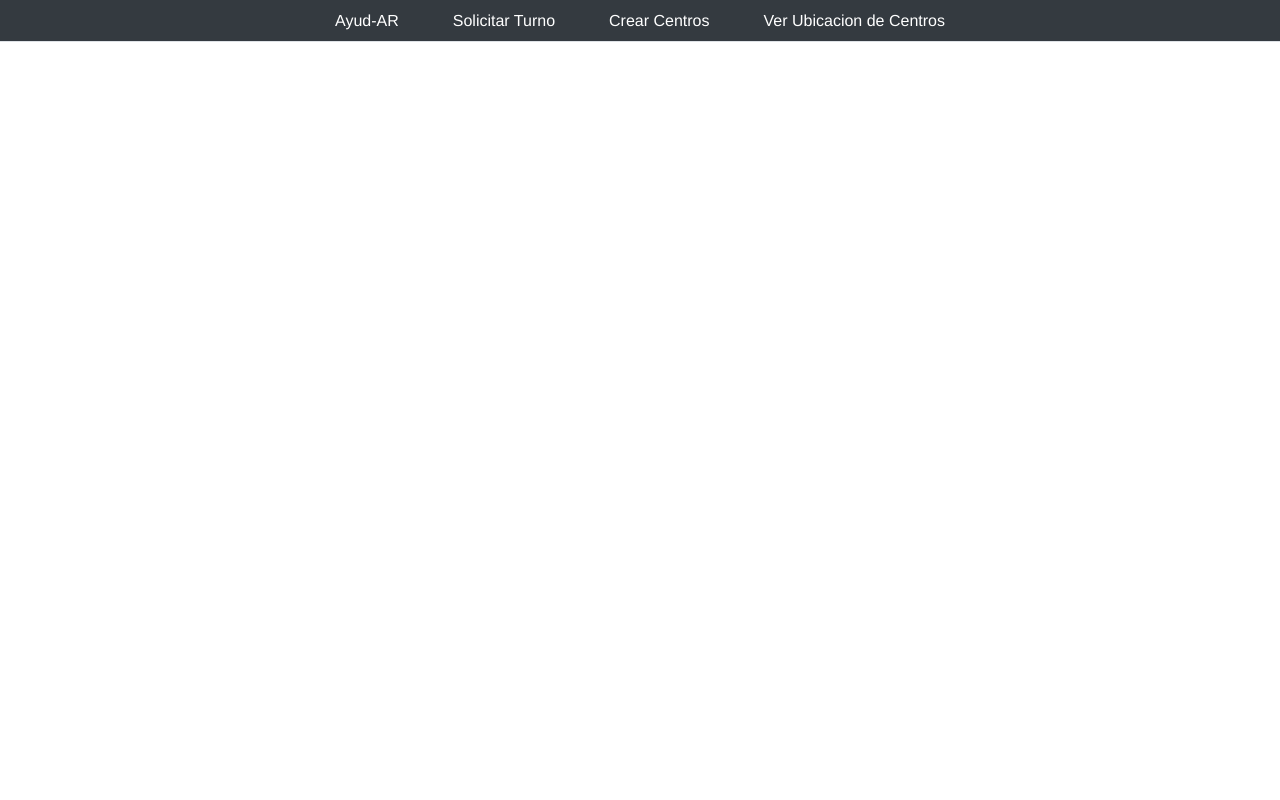
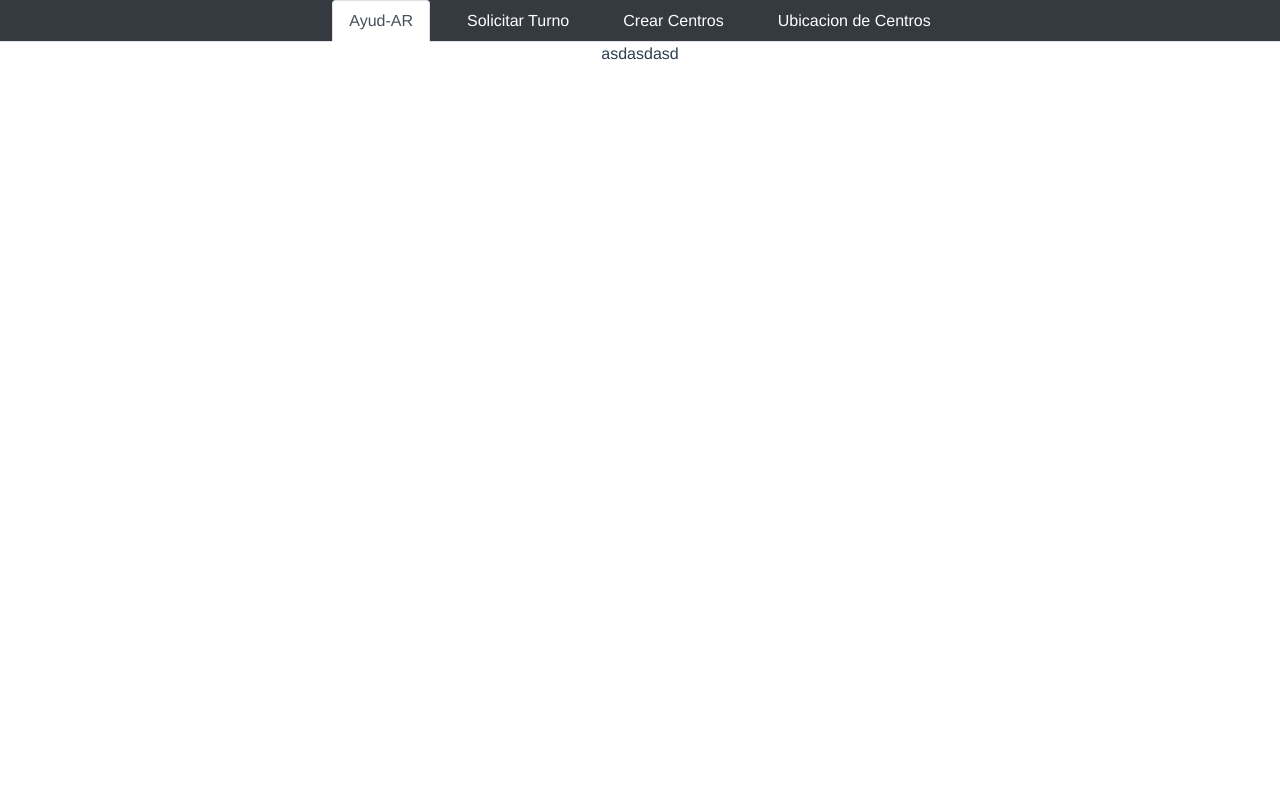
Before and after one commit to Cesar-Morales/software-project-2020, a Vue app in the folder web/: page / in a window 1280 px wide. Shown: the top 800 px of the page. Built offline with nearby package versions, Linux system fonts and the light colour scheme; what v-mask would draw is missing.

Commit message:
Home conectado

```diff
--- a/web/src/App.vue
+++ b/web/src/App.vue
@@ -1,6 +1,6 @@
 <template>
   <div id="app">
-    <Home/>
+    <Nav/>
     <Footer/>
 
   </div>
@@ -8,12 +8,12 @@
 
 <script>
 import Footer from './components/Footer.vue'
-import Home from './components/Home.vue'
+import Nav from './components/Nav.vue'
 
 export default {
   name: 'App',
   components: {
-    Home,
+    Nav,
     Footer
   }
 }
--- /dev/null
+++ b/web/src/components/HomeApp.vue
@@ -0,0 +1,10 @@
+<template>
+    <div class="">
+        asdasdasd
+    </div>
+</template>
+<script>
+export default {
+    name: 'HomeApp',
+}
+</script>
--- a/web/src/components/Home.vue
+++ b/web/src/components/Nav.vue
@@ -2,10 +2,10 @@
   <div class="hello" style="min-height: 1000px">
     <div class="link">
         <b-nav class="bg-dark" tabs align="center">
-          <b-nav-item to="/home" exact exact-active-class="active text-black" class="text-white">Ayud-AR </b-nav-item>
+          <b-nav-item to="/" exact exact-active-class="active" class="text-white">Ayud-AR </b-nav-item>
           <b-nav-item to="/turno" class="text-white" exact exact-active-class="active">Solicitar Turno</b-nav-item>
           <b-nav-item to="/crear-centro" class="text-white" exact exact-active-class="active">Crear Centros</b-nav-item>
-          <b-nav-item to="/mapas-centros" class="text-white" exact exact-active-class="active">Ver Ubicacion de Centros</b-nav-item>
+          <b-nav-item to="/mapas-centros" class="text-white" exact exact-active-class="active">Ubicacion de Centros</b-nav-item>
         </b-nav>
         <router-view ></router-view>
     </div>
--- a/web/src/router/index.js
+++ b/web/src/router/index.js
@@ -3,16 +3,18 @@ import VueRouter from 'vue-router'
 import CentersMap from '../views/CentersMap.vue'
 import Turno from '../components/Turno.vue'
 import CrearCentro from '../components/CrearCentro.vue'
+import HomeApp from '../components/HomeApp.vue'
 Vue.use(VueRouter)
 
 const routes = [
+  { path: '/', component: HomeApp},
   {
     path:'/mapas-centros',
     name:'mapas-centros',
     component:CentersMap
   },
   { path: '/turno', component: Turno},
-  { path: '/crear-centro', component: CrearCentro}
+  { path: '/crear-centro', component: CrearCentro},
 ]
 
 const router = new VueRouter({
```
Also changed, not shown: web/src/components/NavBar.vue (deleted, +0 -28 lines).
